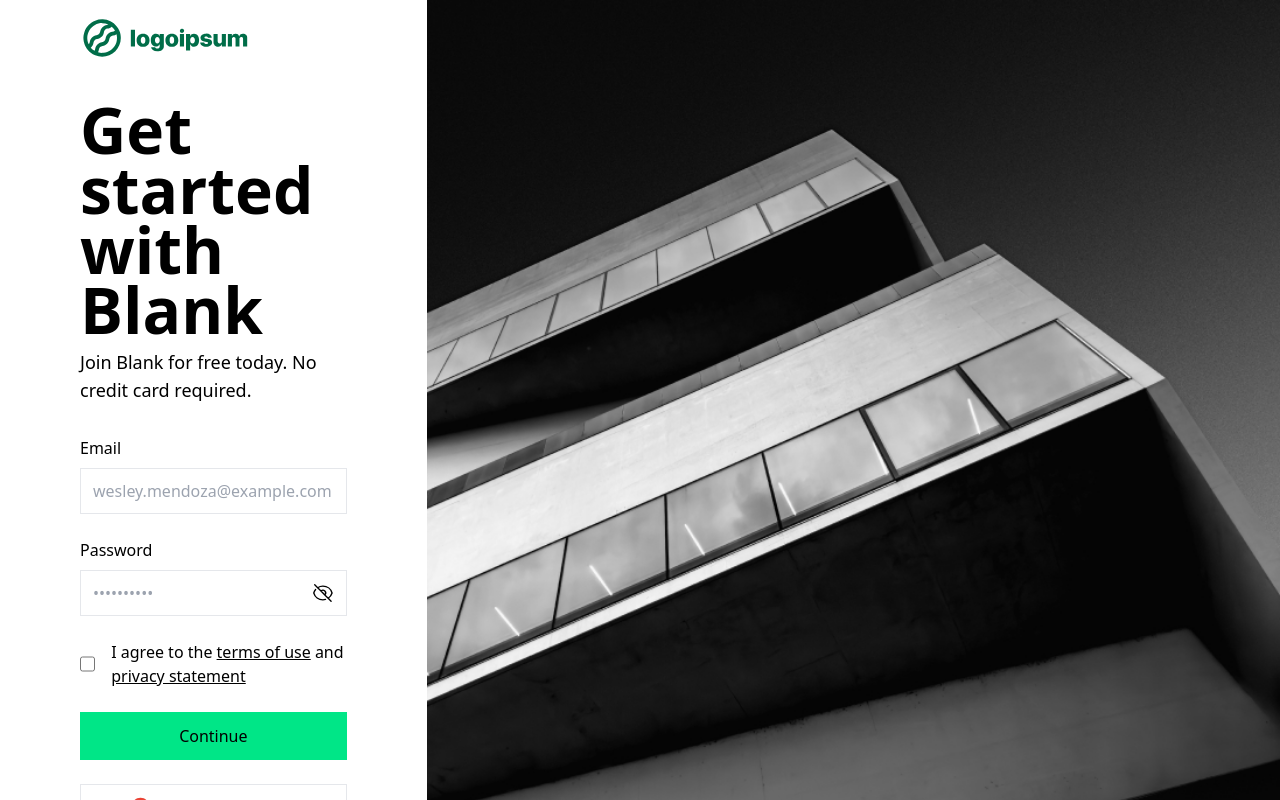
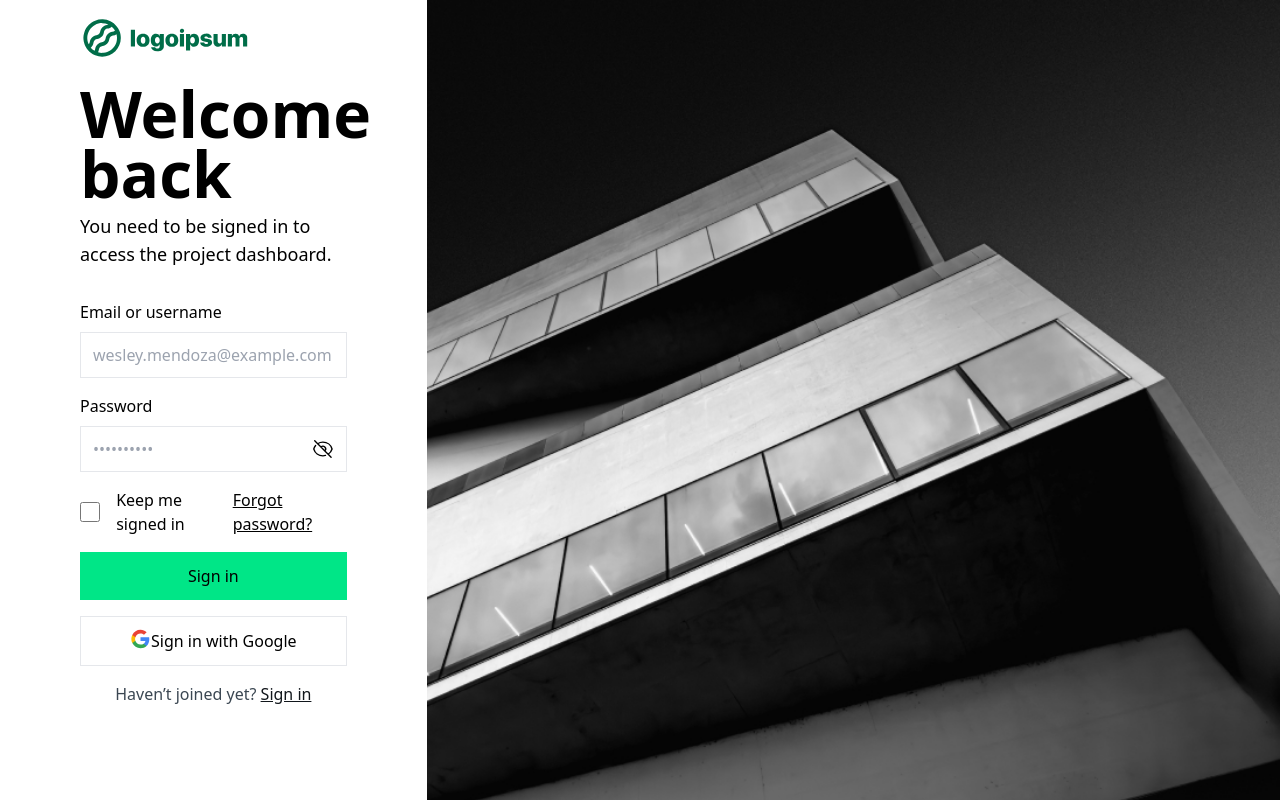
Before and after one commit to mohsinparvi/taskfrontend, a React (Vite) app: page / in a window 1280 px wide. Built offline with nearby package versions, Linux system fonts and the light colour scheme.

Commit message:
refactor: Update App component to use react-router-dom for routing

```diff
--- a/src/App.tsx
+++ b/src/App.tsx
@@ -1,14 +1,21 @@
+import { createBrowserRouter, RouterProvider } from "react-router-dom";
 import "./App.css";
 import LoginPage from "./components/pages/login/login-page";
 import SignupPage from "./components/pages/signup/signup-page";
 
 function App() {
-  return (
-    <main>
-      {/* <LoginPage /> */}
-      <SignupPage />
-    </main>
-  );
+  const router = createBrowserRouter([
+    {
+      path: "/",
+      element: <LoginPage />,
+    },
+    {
+      path: "signup",
+      element: <SignupPage />,
+    },
+  ]);
+
+  return <RouterProvider router={router} />;
 }
 
 export default App;
```
